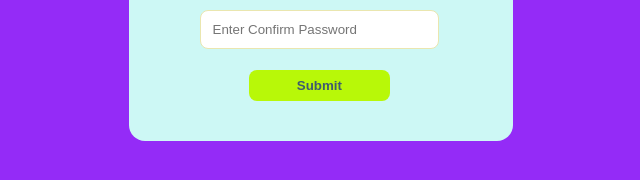
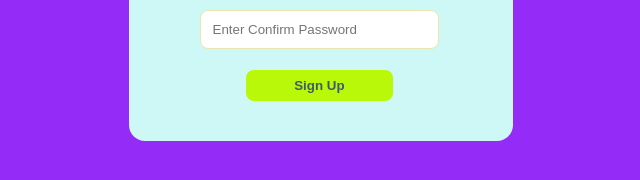
Before and after one commit to Sahil-Sayyad/SignUp-Form, a plain HTML site: page index.html in a window 1280 px wide. Shown: the part 386-566 px from the top of the page, 319-959 px from the left. Drawn offline with Linux system fonts and the light colour scheme.

Commit message:
Update index.html

```diff
--- a/index.html
+++ b/index.html
@@ -31,7 +31,7 @@
 
             </div>
             <div class="form-group btn">
-                <input type="submit" value="Submit">
+                <input type="submit" value="Sign Up">
             </div>
         </form>
     </div>
```
